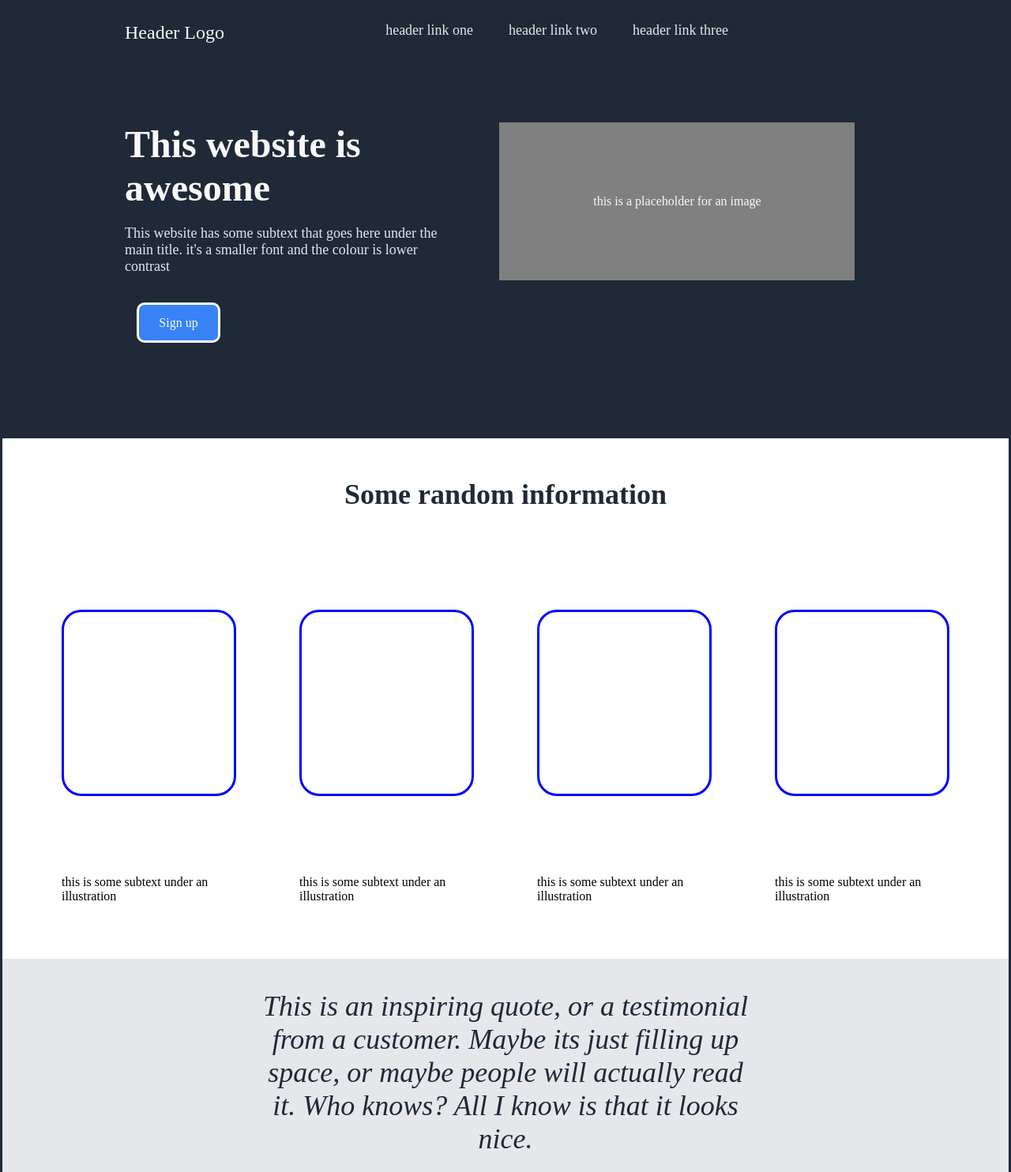
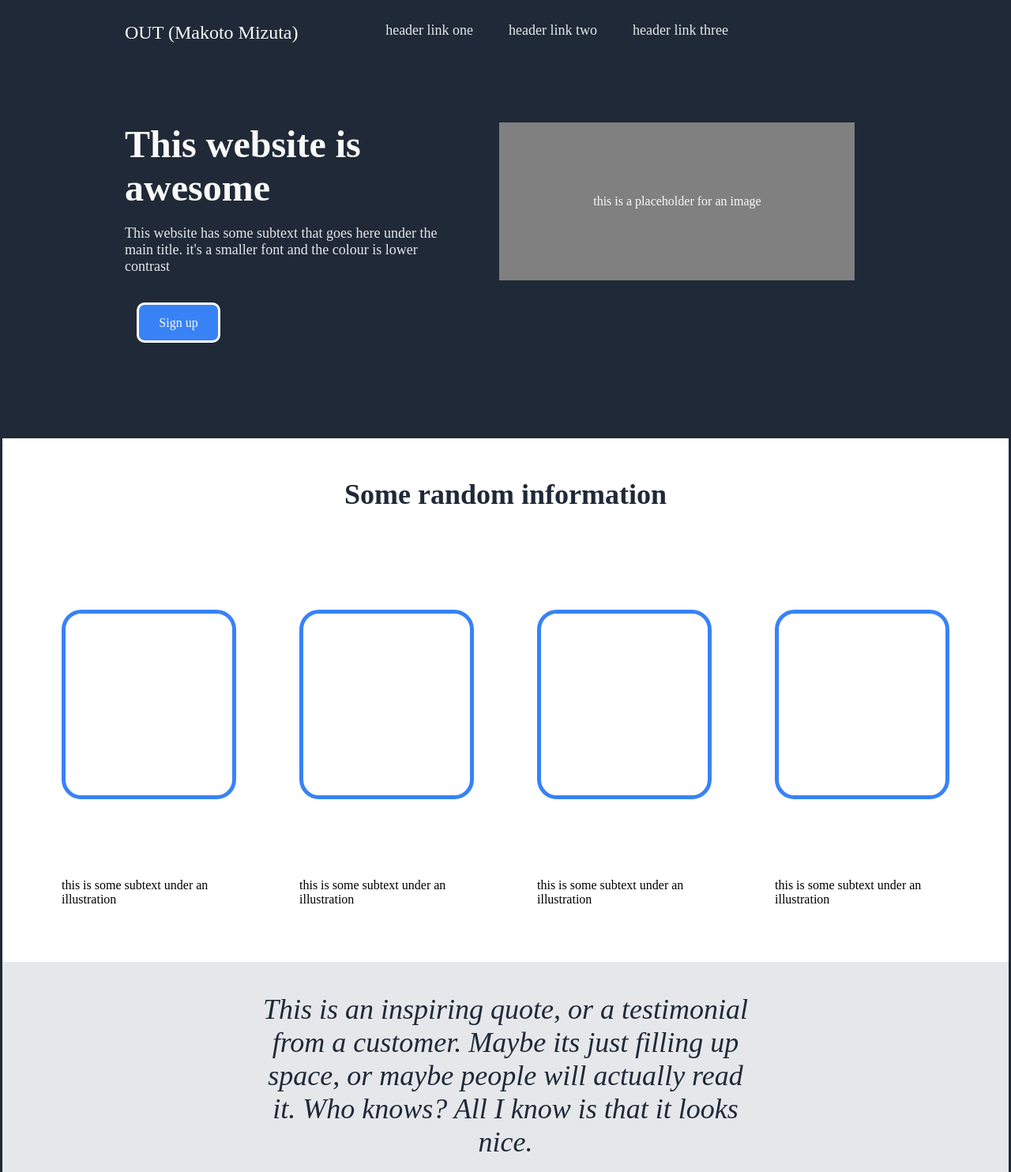
Before and after one commit to zacharymurphy/odin-landingpage, a plain HTML site: page index.html in a window 1280 px wide. Shown: the top 1484 px of the page at 79% size. Drawn offline with Linux system fonts and the light colour scheme.

Commit message:
added a new title

```diff
--- a/index.html
+++ b/index.html
@@ -9,7 +9,7 @@
     <body>
         <div  class="header">
             <div class="leftside">
-                <div class="text"> Header Logo </div>
+                <div class="text"> OUT (Makoto Mizuta) </div>
             </div>
             <div class="rightside">
                 <div class="herotext" > header link one</div>
--- a/style.css
+++ b/style.css
@@ -113,7 +113,7 @@ body{
     padding: 15px;
 
     margin-bottom: -50px;
-    border: solid blue;
+    border: solid 5px #3882F6;
     border-radius: 25px;
 
 }
```
